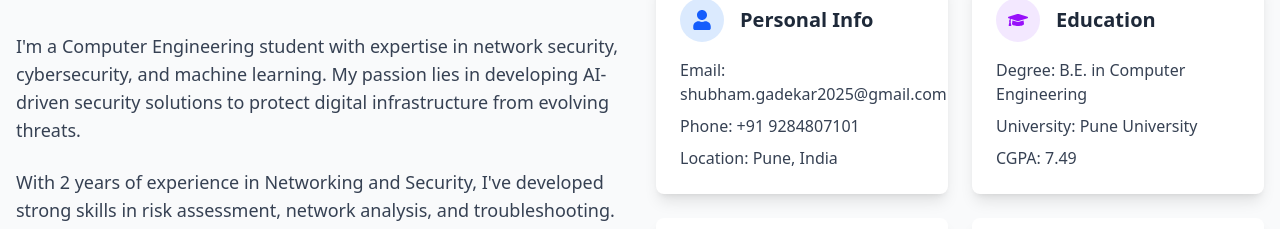
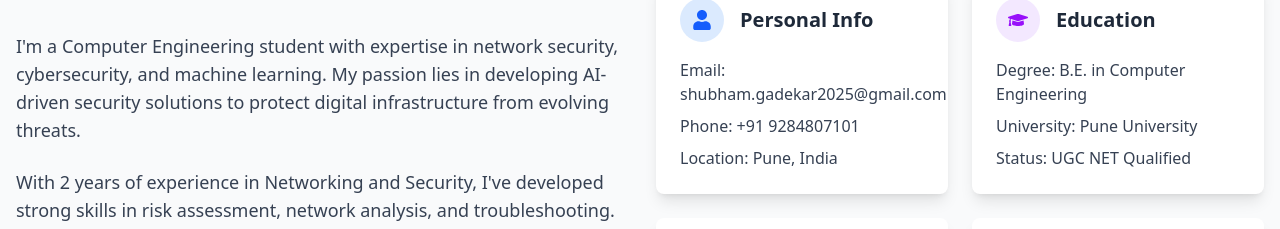
Before and after one commit to Shubhamgadekar2004/Portfolio, a React (Vite) app: page / in a window 1280 px wide. Shown: the part 1014-1243 px from the top of the page. Built offline with nearby package versions, Linux system fonts and the light colour scheme.

Commit message:
Update About.jsx

```diff
--- a/src/components/About.jsx
+++ b/src/components/About.jsx
@@ -84,7 +84,7 @@ const About = () => {
                 <ul className="space-y-2 text-gray-700 dark:text-gray-300">
                   <li><span className="font-medium">Degree:</span> B.E. in Computer Engineering</li>
                   <li><span className="font-medium">University:</span> Pune University</li>
-                  <li><span className="font-medium">CGPA:</span> 7.49</li>
+                  <li><span className="font-medium">Status:</span> UGC NET Qualified</li>
                 </ul>
               </div>
 
```
Lines whose indentation alone changed are shown as unchanged.
